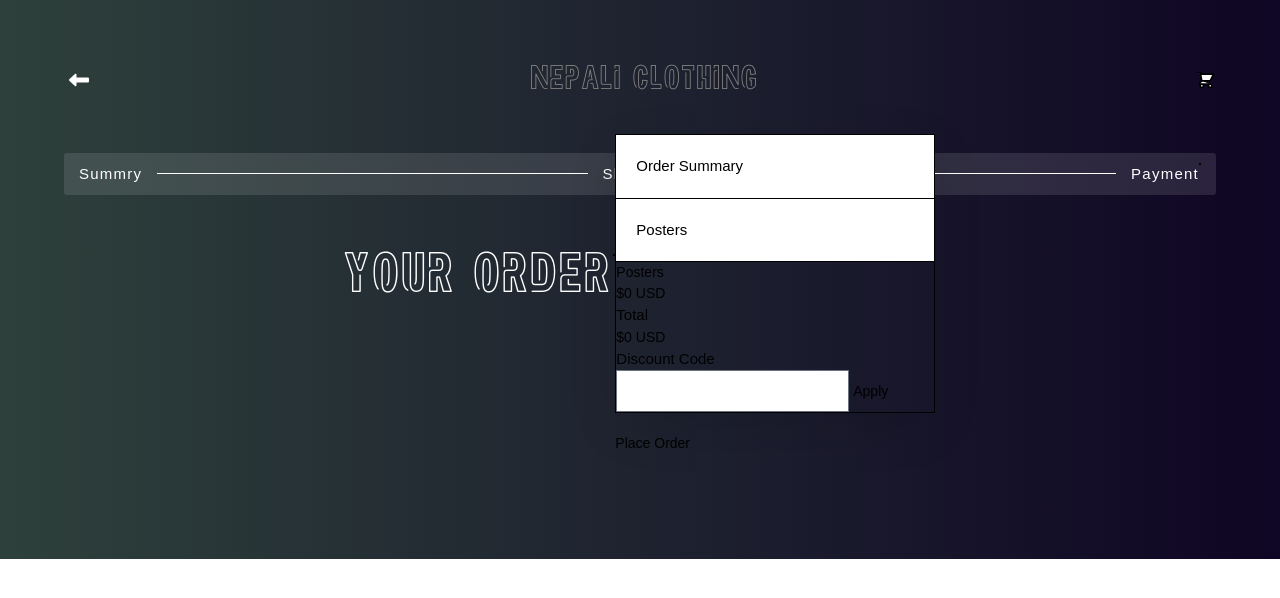
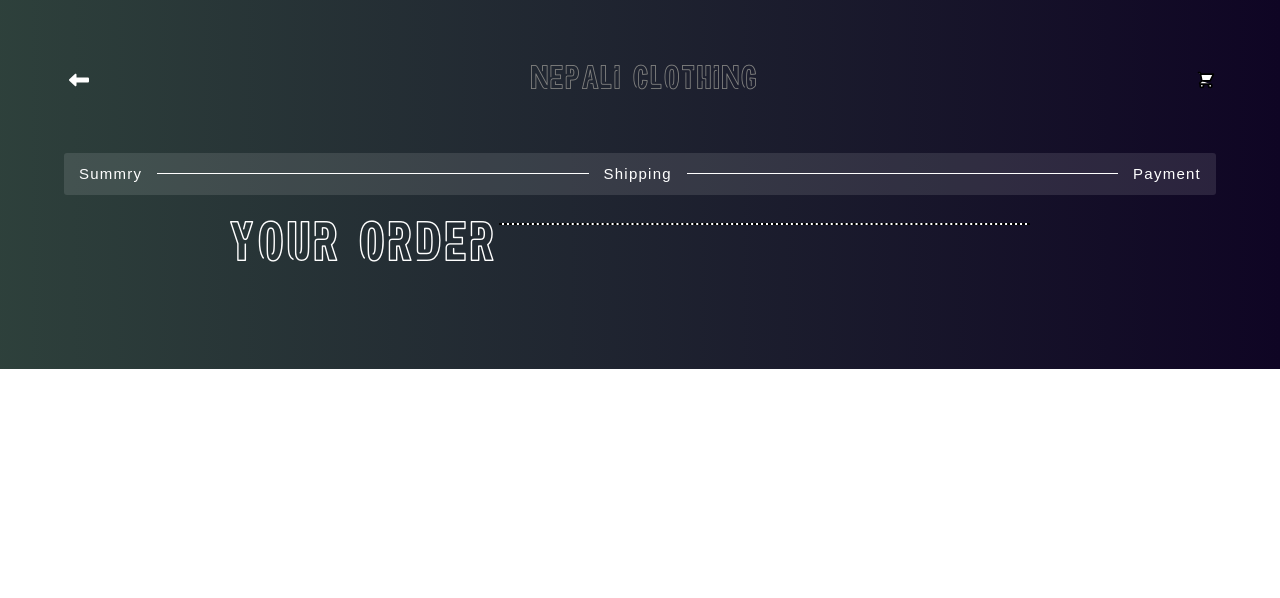
Before and after one commit to I-am-Stone/Eco-CRM-Website, a Django app: page /home/checkout in a window 1280 px wide. Shown: the top 598 px of the page. Run offline with Django 4.2, Linux system fonts and the light colour scheme; style sheets or scripts are compiled from the project's sources; some libraries are stand-ins or nearby versions.

Commit message:
complete checkout

```diff
--- a/inventory/static/inventory/styles.css
+++ b/inventory/static/inventory/styles.css
@@ -300,6 +300,9 @@ h2 {
     color: #fff;
 }
 
+
+/* Cart.html design */
+
 .section-hero{
     min-height: 30vh;
     background-image:linear-gradient(90deg, rgba(9,31,25,0.8519782913165266) 0%, rgba(15,5,36,1) 100%);
@@ -382,27 +385,6 @@ h2 {
     padding: 2px;
 }
 
-.order-steps-wrpper{
-    margin-top: -61px;
-    flex: 0 800px;
-    margin-right:20px;
-}
-
-.checkout-title-wrapper{
-    align-items: center;
-    margin-bottom: 45px;
-    display: flex;
-
-}
-
-.order-h1{
-    color: #fff;
-    margin-top: 45px;
-    font-family: 'neon',sans-serif;
-    font-size: 50px;
-
-}
-
 
 
 
@@ -481,22 +463,7 @@ h2 {
 
 }
 
-.checkout-body{
-    background-color: var(--white);
-    padding-top: 0;
-    padding-bottom: 65px;
-}
 
-.checkout-bc-line.dotted {
-    border: 1px dashed #000;
-}
-
-.checkout-bc-line {
-    height: 0.2px;
-    background-color: #fff;
-    flex: 1;
-    box-sizing: border-box;
-}
 
 .checkout-bc-line-new.dotted {
     border: 1px dashed #000;
@@ -509,6 +476,29 @@ h2 {
     box-sizing: border-box;
 
 }
+
+.order-steps-wrapper{
+    margin-top: -31px;
+    flex: 0 800px;
+    margin-right:20px;
+}
+
+.checkout-title-wrapper{
+    align-items: center;
+    margin-bottom: 45px;
+    display: flex;
+
+}
+
+.order-h1{
+    color: #fff;
+    margin-top: 45px;
+    font-family: 'neon',sans-serif;
+    font-size: 50px;
+
+}
+
+
 @media (max-width: 600px) {
     .view-cart {
         padding: 10px;
@@ -543,36 +533,9 @@ h2 {
     }
 }
 
-.order-summary-wrapper {
 
-    margin-top: -61px;
-    flex: 0 0 320px;
-    position: sticky;
-    top: 20px
-}
 
-.order-summary-content {
-    border: 1px solid #000;
-    margin-bottom: 20px;
-    box-shadow: 0 15px 50px -4px rgba(0,0,0,.12);
-}
 
-.order-summary-section {
-    border-style: none none solid;
-    border-width: 1px;
-    border-color: black black var(--grey-line);
-    background-color: #fff;
-    padding: 20px;
-}
-
-.order-summary-title {
-    font-size: 15px;
-    font-weight: 400;
-}
-
-.order-summary{
-    margin-bottom: 0;
-}
 
 @media only screen and (max-width: 1024px) {
   /* Styles for screens up to 600px wide (typically mobile devices) */
--- a/inventory/templates/inventory/checkout.html
+++ b/inventory/templates/inventory/checkout.html
@@ -42,52 +42,15 @@
             </div>
         <div>
     </div>
-    <div class="checkout-body">
-        <div class="checkout-wrapper">
-            <div class="order-steps-wrapper">
-                <div class="checkout-title-wrapper">
-                    <h1 class="order-h1">Your Order</h1>
-                    <div class="checkout-bc-line-new dotted"></div>
-                </div>
-            </div>
-            <div class="order-summary-wrapper">
-                <div class="order-summary-content">
-                    <div class="order-summary">
-                        <div class="order-summary-section top">
-                            <div class="order-summary-title order-summary-title-solo">Order Summary</div>
-                        </div>
-                    </div>
-                    <div class="order-items">
-                        <fieldset class="order-summary-section">
-                            <div class="order-summary-title">Posters</div>
-                            <div role="list" class="order-item-list">
-                                <!-- Order items will be injected here -->
-                            </div>
-                        </fieldset>
-                    </div>
-                    <div class="order-summary-2">
-                        <fieldset class="price-summary">
-                            <div class="summary-line-item">
-                                <div class="grey-subtitle-text">Posters</div>
-                                <div class="grey-subtitle-text grey-subtitle-text-black">$0 USD</div>
-                            </div>
-                            <div class="grey-line-2"></div>
-                            <div class="summary-line-item total">
-                                <div class="order-summary-title order-summary-title-solo">Total</div>
-                                <div class="order-total-price">$0 USD</div>
-                            </div>
-                        </fieldset>
-                    </div>
-                    <form class="discounts">
-                        <label for="discount-code" class="order-summary-title">Discount Code</label>
-                        <input id="discount-code" class="text-field" type="text" maxlength="256" name="discount-code" placeholder="">
-                        <button class="button" type="button">Apply</button>
-                    </form>
-                </div>
-                <a href="#" class="pay-button">Place Order</a>
+    <div class="checkout-wrapper">
+        <div class="order-steps-wrapper">
+            <div class="checkout-title-wrapper">
+                <h1 class="order-h1">Your Order</h1>
+                <div class="checkout-bc-line-new dotted"></div>
             </div>
         </div>
     </div>
+
 </body>
 <script src="{% static 'inventory/js/main.js' %}">
 </script>
```
Also changed, not shown: db.sqlite3.
